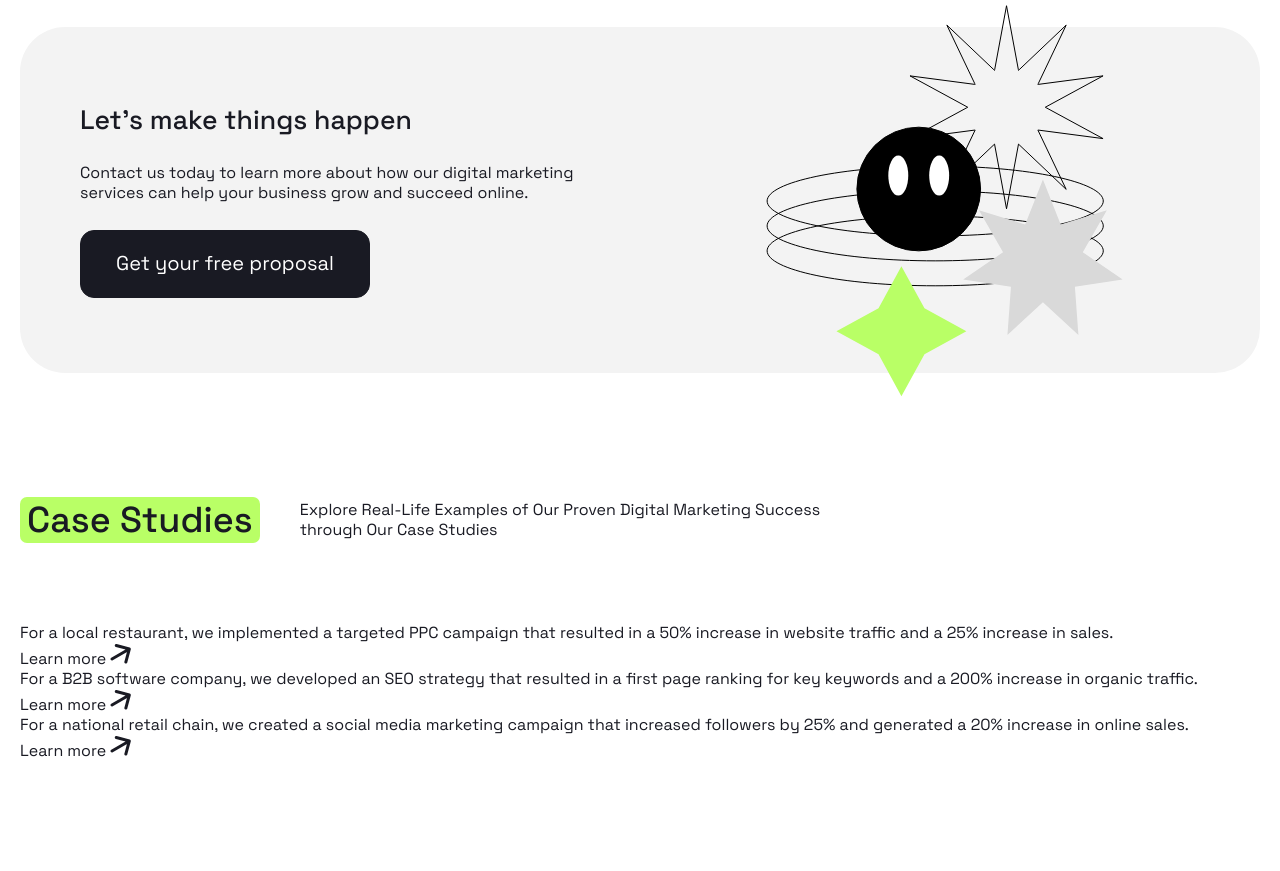
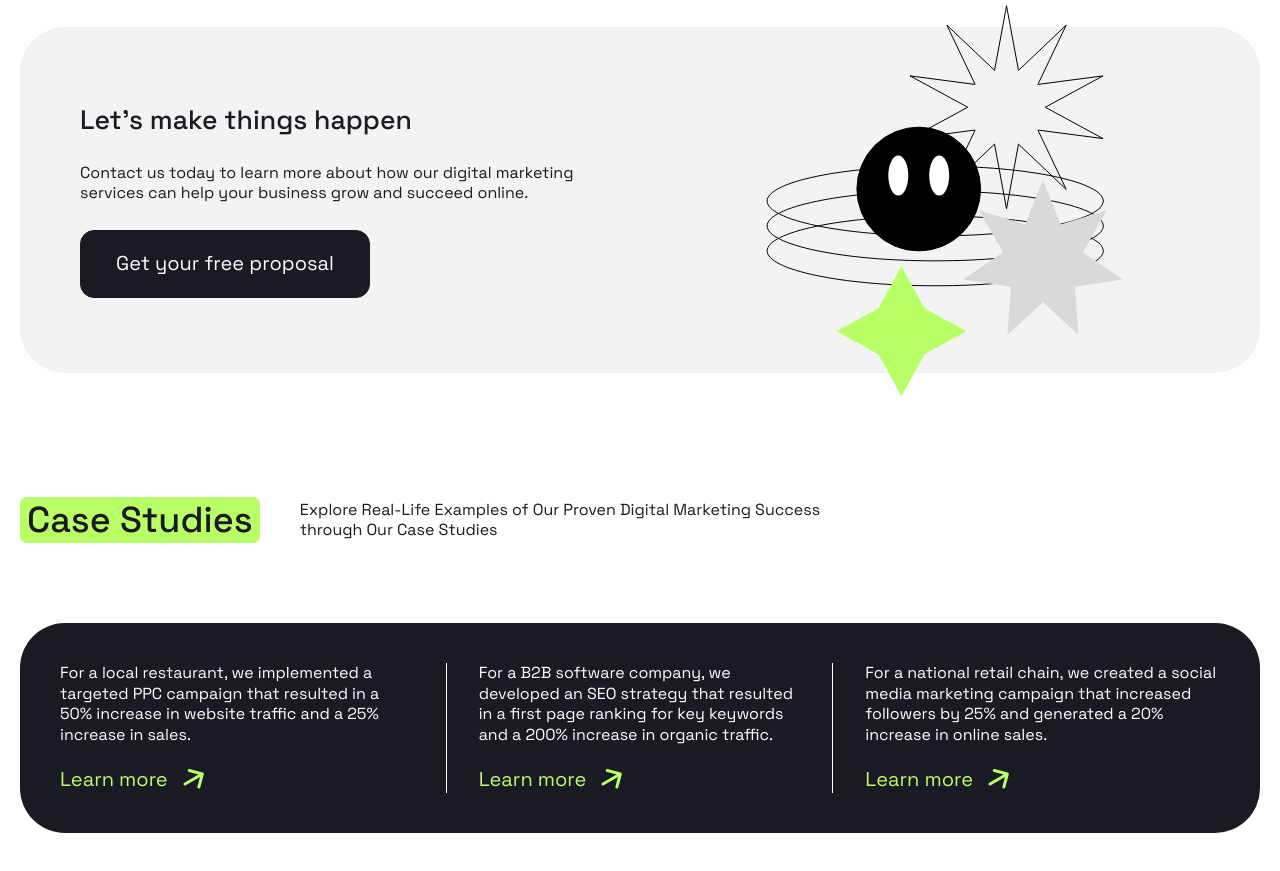
Before and after one commit to shdaler/positivus, a plain HTML site: page index.html in a window 1280 px wide. Shown: the part 2086-2957 px from the top of the page. Before the commit the page ends 2897 px from the top, so only its background shows below. Drawn offline with Linux system fonts and the light colour scheme.

Commit message:
add blocks

```diff
--- /dev/null
+++ b/styles/blocks/_studies.scss
@@ -0,0 +1,69 @@
+.studies {
+  @include desktop-above {
+    padding: 70px 60px;
+  }
+
+  @include mobile-above {
+    padding: 40px;
+    color: var(--color-light);
+    background-color: var(--color-dark);
+    border-radius: var(--border-radius-large);
+  }
+
+  &__list {
+    display: grid;
+    grid-template-columns: repeat(3, 1fr);
+
+    @include mobile {
+      scroll-snap-type: x mandatory;
+      overflow-x: scroll;
+      width: 100vw;
+      column-gap: 20px;
+    }
+  }
+
+  &__item {
+    --studiesItemPaddingX: 64px;
+
+    display: flex;
+    flex-direction: column;
+    row-gap: 20px;
+
+    @include desktop {
+      --studiesItemPaddingX: 32px;
+    }
+
+    @include mobile-above {
+      &:not(:first-child) {
+        padding-left: var(--studiesItemPaddingX);
+      }
+
+      &:not(:last-child) {
+        padding-right: var(--studiesItemPaddingX);
+        border-right: 1px solid var(--color-light);
+      }
+    }
+
+    @include mobile {
+      min-width: 350px;
+      padding: 42px 50px;
+      color: var(--color-light);
+      background-color: var(--color-dark);
+      border-radius: var(--border-radius-large);
+      scroll-snap-align: start;
+    }
+  }
+
+  &__link {
+    display: inline-flex;
+    align-items: center;
+    column-gap: 15px;
+    font-size: 20px;
+    line-height: 1.4;
+    color: var(--color-accent);
+
+    @include hover {
+      opacity: 0.7;
+    }
+  }
+}
--- a/styles/styles.scss
+++ b/styles/styles.scss
@@ -3,4 +3,4 @@
 @import "blocks/button", "blocks/grid", "blocks/burger-button", "blocks/header",
   "blocks/cross-button", "blocks/mobile-overlay", "blocks/section",
   "blocks/hero", "blocks/puddle-bg", "blocks/services", "blocks/service-card",
-  "blocks/banner";
+  "blocks/banner", "blocks/studies";
```
Also changed, not shown: css/styles.css, 1 other file.
